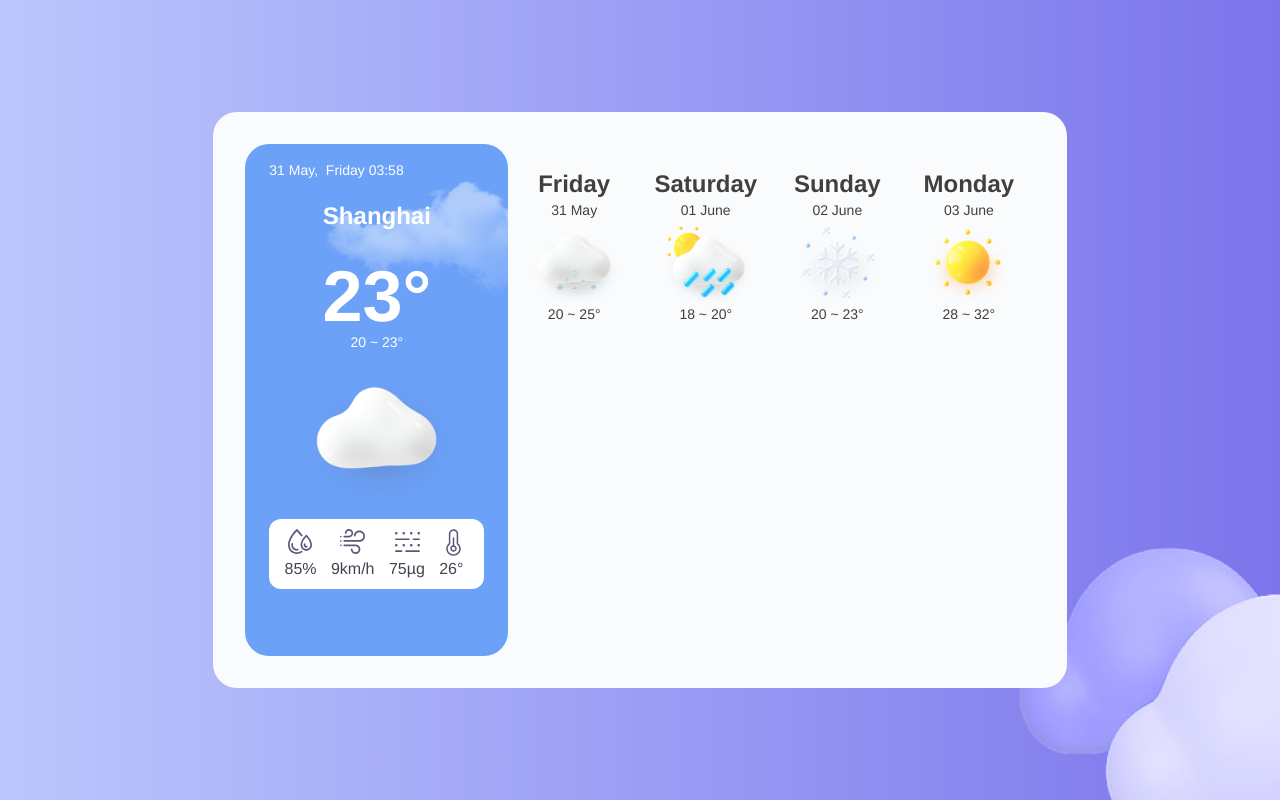
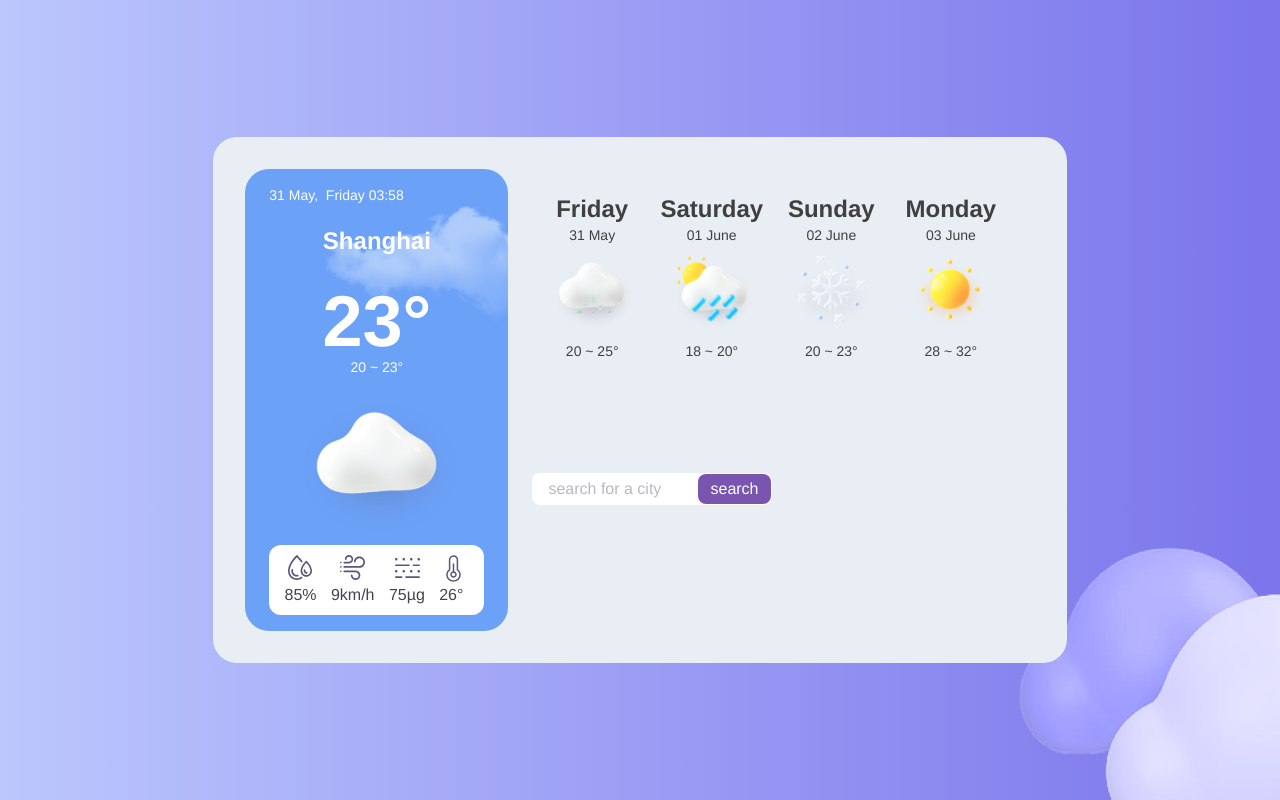
Before and after one commit to wyang0917/weather-app, a React (Create React App) app: page / in a window 1280 px wide. Built offline with nearby package versions, Linux system fonts and the light colour scheme; a web font is replaced by a local one.

Commit message:
update SearchBar

```diff
--- a/src/components/WeatherCard/CurrentCity/CurrentCity.js
+++ b/src/components/WeatherCard/CurrentCity/CurrentCity.js
@@ -14,7 +14,7 @@ const CurrentCity = () => {
     return date.format('DD MMMM,\xa0\xa0dddd hh:mm')
   }
   return (
-    <div className='bg-blue-500 h-128 w-1/3 rounded-3xl relative py-4 px-6 text-white flex flex-col overflow-hidden box-border'>
+    <div className='bg-blue-500 w-1/3 rounded-3xl relative py-4 px-6 text-white flex flex-col overflow-hidden box-border'>
       <img src={bg} alt="cloudy" className='absolute top-0 right-0'></img>
       <CurrentDate FormatDate={formatCurrentCityDate} className="text-sm block" />
       <CityName className={'text-2xl font-extrabold mt-5 text-center block'} name={`Shanghai`}/>
--- a/src/components/WeatherCard/Forecast/Forecast.js
+++ b/src/components/WeatherCard/Forecast/Forecast.js
@@ -37,7 +37,7 @@ const Forecast = () => {
       temperatureRange:'28 ~ 32°'},
   ]
   return (
-    <div className='flex justify-around w-2/3 mt-6'>
+    <div className='flex justify-around mt-6'>
         {forecastDays.map((forecastDay,index)=>(
           <ForecastDay key={index} FormatDay={forecastDay.FormatDay} FormatDate={forecastDay.FormatDate} icon={forecastDay.icon} temperatureRange={forecastDay.temperatureRange} />
         ))}
--- a/src/components/WeatherCard/Forecast/ForecastDay/ForecastDay.js
+++ b/src/components/WeatherCard/Forecast/ForecastDay/ForecastDay.js
@@ -8,8 +8,8 @@ const ForecastDay = ({FormatDay,FormatDate,icon,temperatureRange}) => {
     <div className='flex flex-col items-center'>
       <span className={'block text-2xl font-extrabold'}>{FormatDay}</span>
       <span className={'block text-sm'}>{FormatDate}</span>
-      <WeatherIcon icon={icon} className={'scale-75 -mt-6'}/>
-      <TemperatureRange temperatureRange={temperatureRange} className={'block -mt-6 text-sm'}/>
+      <WeatherIcon icon={icon} className={'scale-75 -mt-4'}/>
+      <TemperatureRange temperatureRange={temperatureRange} className={'block -mt-2 text-sm'}/>
     </div>
   )
 }
--- a/src/components/WeatherCard/SearchBar/SearchBar.js
+++ b/src/components/WeatherCard/SearchBar/SearchBar.js
@@ -0,0 +1,12 @@
+import React from 'react'
+
+const SearchBar = () => {
+  return (
+    <form className='mt-28 w-1/2 relative'>
+      <input className='outline-none rounded-lg py-1 px-4 w-full' placeholder='search for a city'></input>
+      <button className='py-0.5 px-3 text-white bg-violet-900 rounded-lg  absolute inset-y-px right-px '>search</button>
+    </form>
+  )
+}
+
+export default SearchBar
--- a/src/components/WeatherCard/SearchBar/index.js
+++ b/src/components/WeatherCard/SearchBar/index.js
@@ -0,0 +1 @@
+export {default} from './SearchBar'
--- a/src/components/WeatherCard/WeatherCard.js
+++ b/src/components/WeatherCard/WeatherCard.js
@@ -1,13 +1,17 @@
 import React from 'react'
 import CurrentCity from './CurrentCity'
 import Forecast from './Forecast';
+import SearchBar from './SearchBar';
 
 const WeatherCard = () => {
   console.log('weather card rendered');
   return (
-    <div className='bg-slate-50 w-2/3 max-w-5xl h-auto p-8 rounded-3xl flex'>
+    <div className='bg-slate-200 w-2/3 max-w-5xl h-auto p-8 rounded-3xl flex'>
       <CurrentCity />
+      <div className=' w-2/3 px-6'>
       <Forecast />
+      <SearchBar />
+      </div>
     </div>
   )
 }
```
